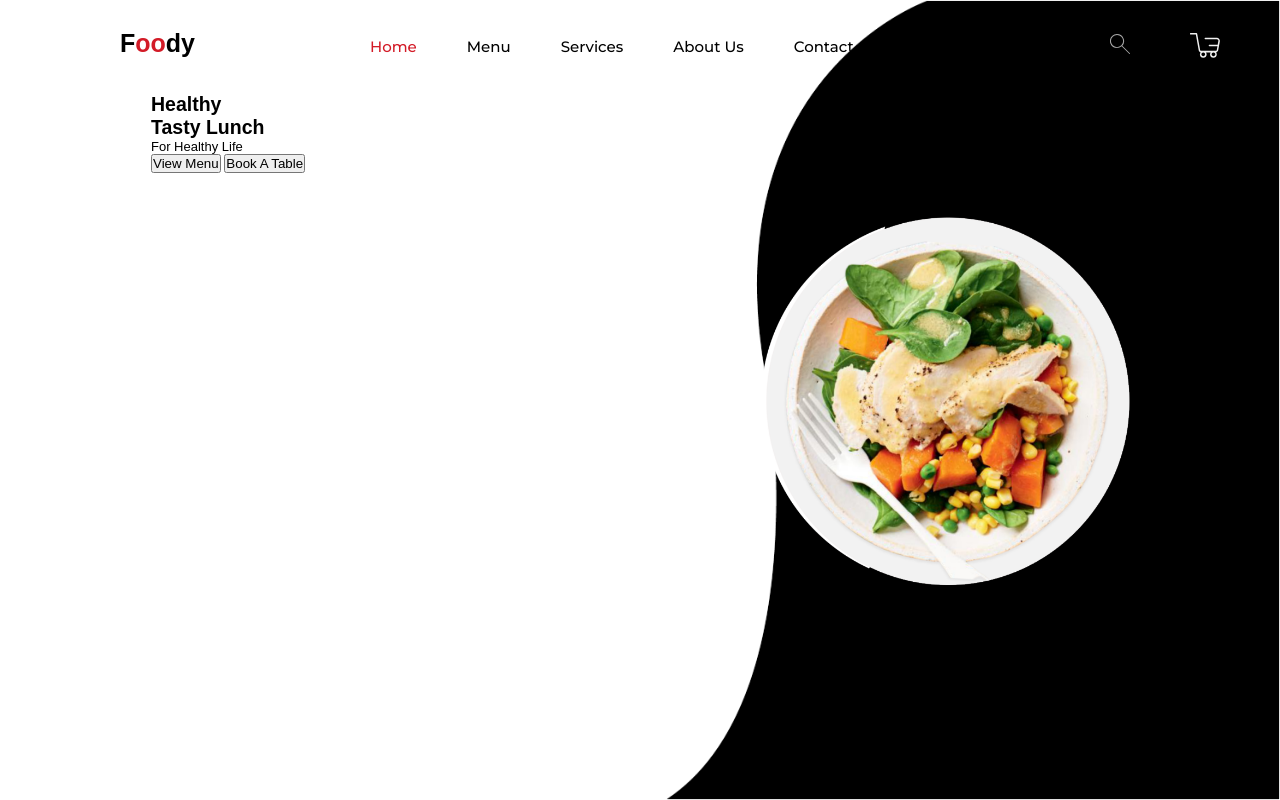
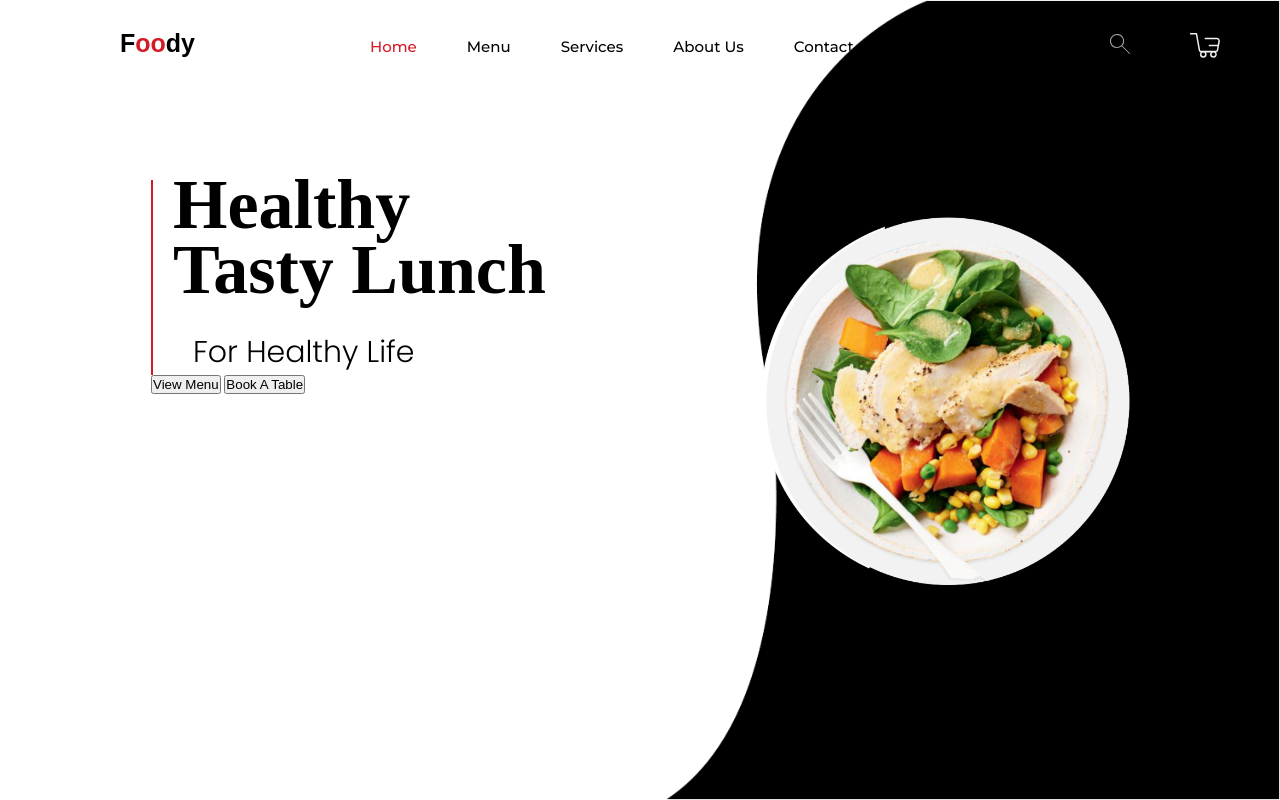
Before and after one commit to ThevergeOn/Tamrin1, a plain HTML site: page index.html in a window 1280 px wide. Drawn offline with Linux system fonts and the light colour scheme.

Commit message:
Style my h1 and p tag and add a border as vertical line

```diff
--- a/Assest/Css/Style.css
+++ b/Assest/Css/Style.css
@@ -81,3 +81,21 @@ nav {
 article {
   padding-left: 151px;
 }
+.main-contact {
+  margin-top: 100px;
+  border-left: 2px solid #d31b27;
+}
+.main-contact h1 {
+  font-family: serif;
+  padding-left: 20px;
+  font-size: 70px;
+}
+.h1 {
+  line-height: 50px;
+}
+.main-contact p {
+  font-family: "Poppins", sans-serif;
+  font-size: 30px;
+  margin-top: 20px;
+  padding-left: 40px;
+}
```
